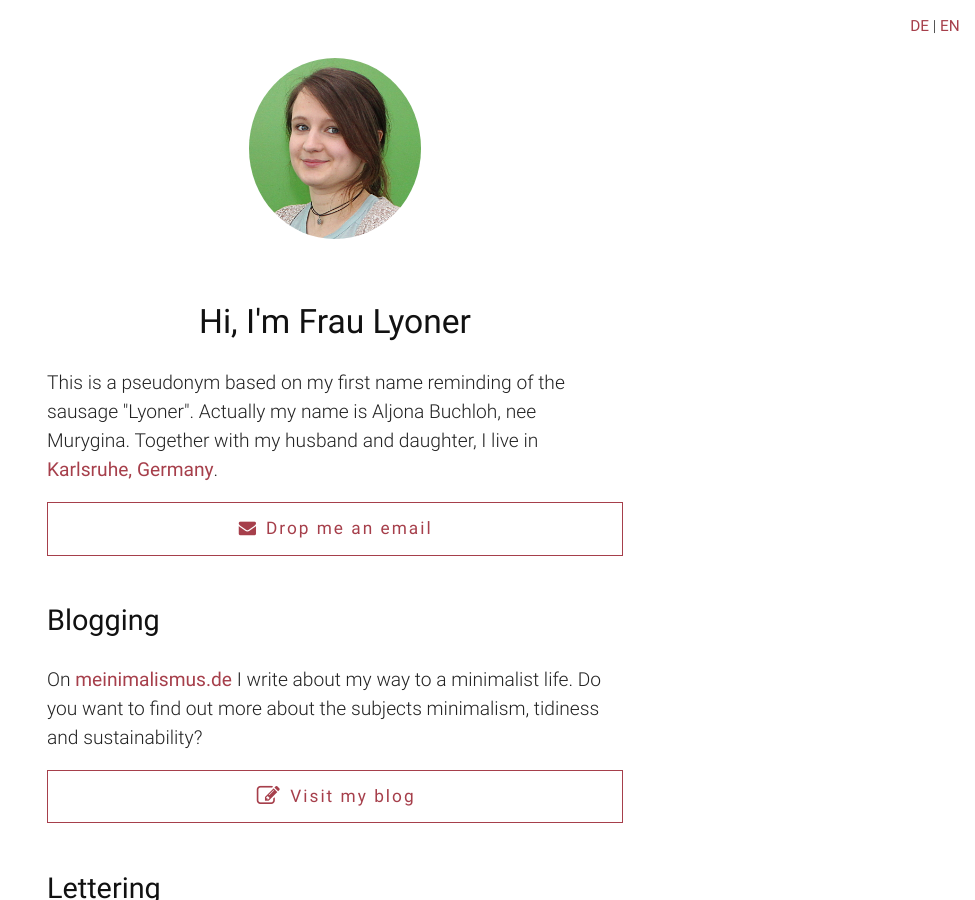
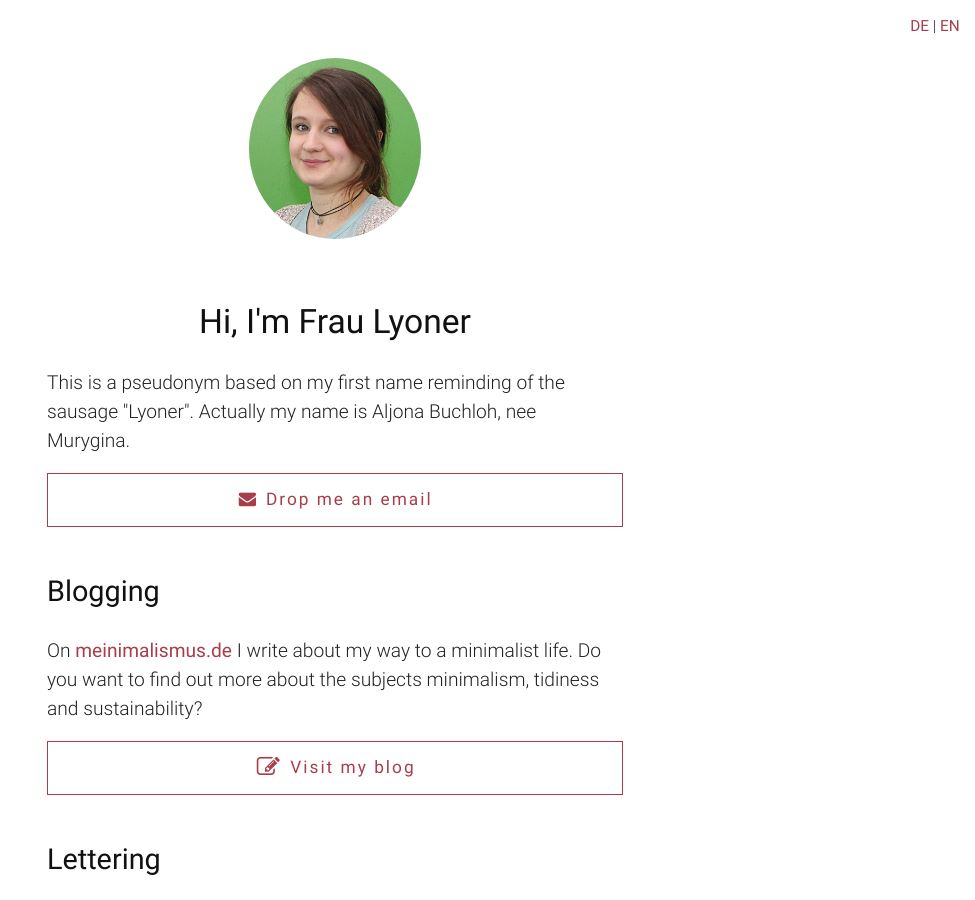
Before and after one commit to fraulyoner/fraulyoner.github.io, a Jekyll site: the page built from index_en.html, in a window 1280 px wide and 900 px high. Shown: the whole window, without its empty margins (305-1280 px from the left). Built offline with Jekyll 4.4.1, drawn with Linux system fonts in a browser that asks for light colours.

Commit message:
Update index_en.html

```diff
--- a/index_en.html
+++ b/index_en.html
@@ -8,8 +8,6 @@ layout: default
   <p>
     This is a pseudonym based on my first name reminding of the sausage
     "Lyoner". Actually my name is Aljona Buchloh, nee Murygina.
-    Together with my husband and daughter, I live in
-    <a target="_blank" href="{{ site.links.location }}">Karlsruhe, Germany</a>.
     <a class="button" href="mailto:{{ site.user.email }}">
       <i class="fa fa-fw fa-envelope"></i> Drop me an email
     </a>
```
